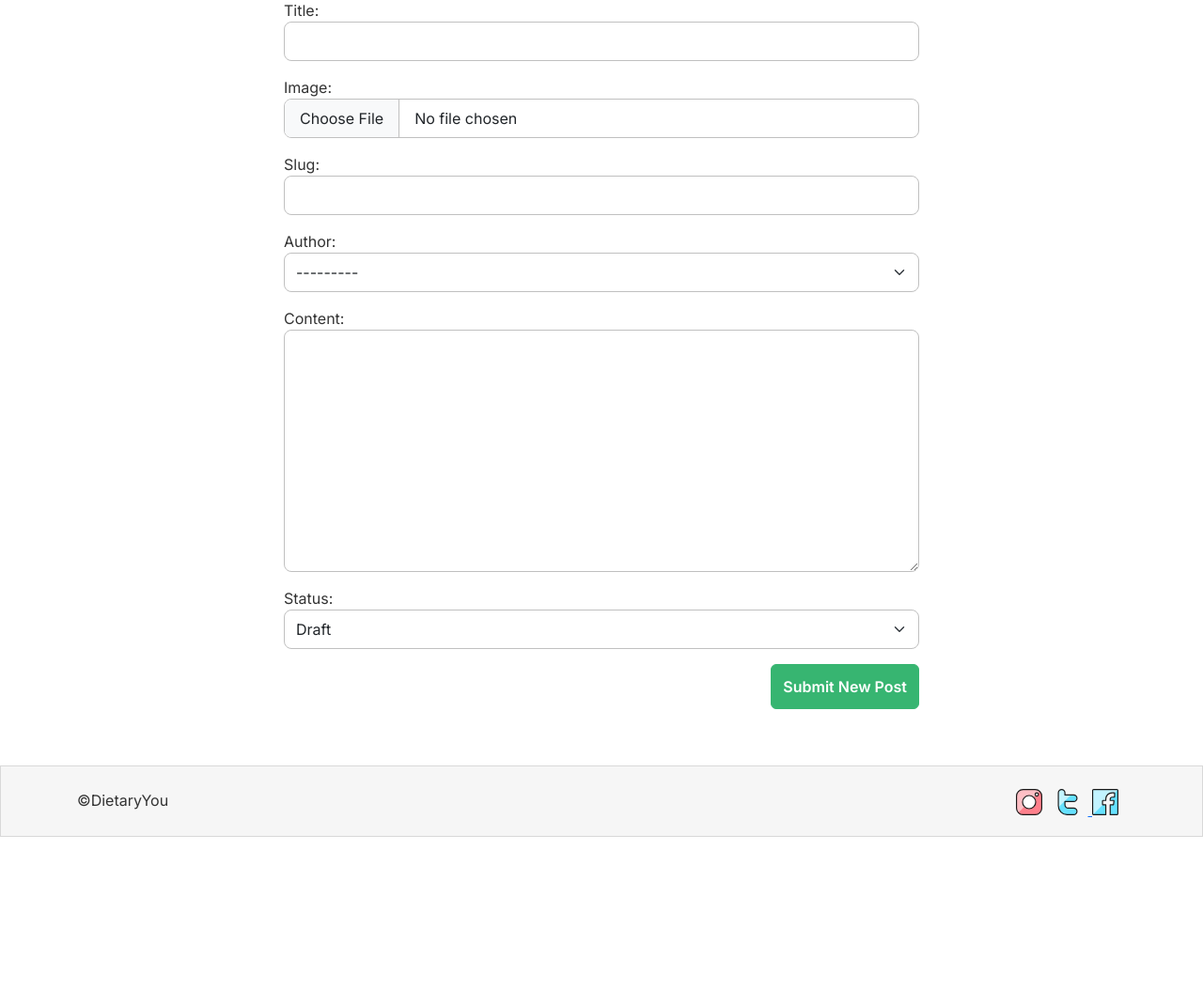
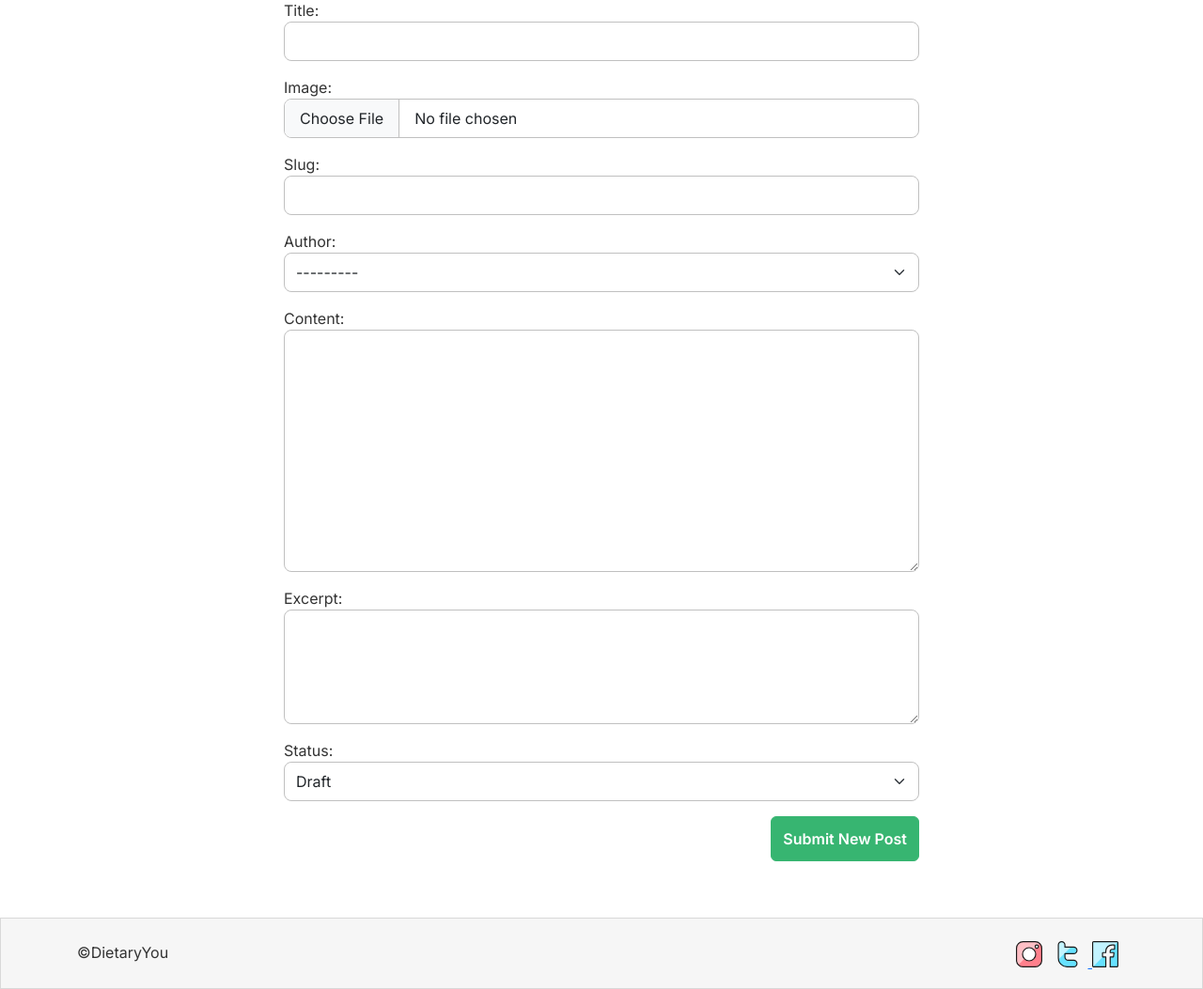
Before and after one commit to dev-timm/DietaryYou, a Django app: template templates/add_post.html in a window 1280 px wide. Shown: the part 247-1300 px from the top of the page at 94% size. Before the commit the page ends 1138 px from the top, so only its background shows below. Run offline with Django 3.2, Linux system fonts and the light colour scheme; the template is opened without the code that fills it: values that come from a table or form of the project are taken from there, others are empty; the visitor is signed in with stand-in values (Sample User, id 1); data comes from the database, SQL or seed files in the repository.

Commit message:
add excerpt as field to the post and edit form

```diff
--- a/blog/forms.py
+++ b/blog/forms.py
@@ -6,13 +6,14 @@ from allauth.account.forms import SignupForm, LoginForm
 class PostForm(forms.ModelForm):
     class Meta:
         model = Post
-        fields = ('title', 'featured_image', 'slug', 'author', 'content', 'status')
+        fields = ('title', 'featured_image', 'slug', 'author', 'content', 'excerpt', 'status')
         widgets = {
             'title': forms.TextInput(attrs={'class': 'form-control form-control-lg'}),
             'slug': forms.TextInput(attrs={'class': 'form-control form-control-lg'}),
             'featured_image': forms.FileInput(attrs={'class': 'form-control form-control-lg'}),
             'author': forms.Select(attrs={'class': 'form-control form-control-lg form-select'}),
             'content': forms.Textarea(attrs={'class': 'form-control form-control-lg'}),
+            'excerpt': forms.Textarea(attrs={'class': 'form-control form-control-lg excerpt-height'}),
             'status': forms.Select(attrs={'class': 'form-control form-control-lg form-select'}),
         }
 
@@ -20,12 +21,13 @@ class PostForm(forms.ModelForm):
 class EditForm(forms.ModelForm):
     class Meta:
         model = Post
-        fields = ('title', 'featured_image', 'slug', 'content', 'status')
+        fields = ('title', 'featured_image', 'slug', 'content', 'excerpt', 'status')
         widgets = {
             'title': forms.TextInput(attrs={'class': 'form-control form-control-lg'}),
             'slug': forms.TextInput(attrs={'class': 'form-control form-control-lg'}),
             'featured_image': forms.FileInput(attrs={'class': 'form-control form-control-lg'}),
             'content': forms.Textarea(attrs={'class': 'form-control form-control-lg'}),
+            'excerpt': forms.Textarea(attrs={'class': 'form-control form-control-lg excerpt-height'}),
             'status': forms.Select(attrs={'class': 'form-control form-control-lg form-select'}),
         }
 
--- a/static/css/style.css
+++ b/static/css/style.css
@@ -136,6 +136,10 @@ input[type="email"]:focus,
 .uneditable-input:focus {
     border: 2px solid #37B571;
     outline: 0 none;
+}
+
+.excerpt-height {
+    height: 122px;
 }
 
 /* COMPONENTS */
```
